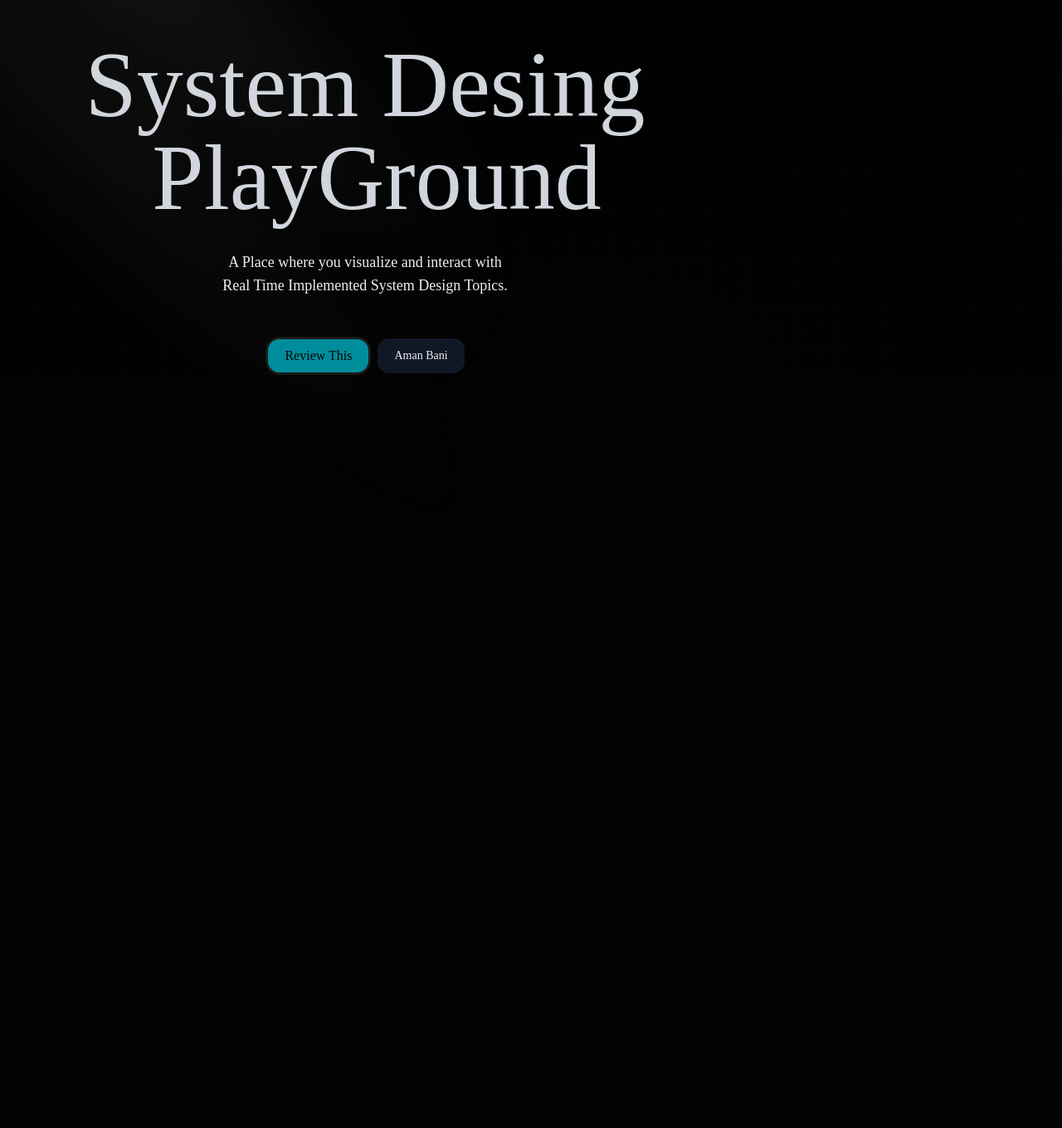
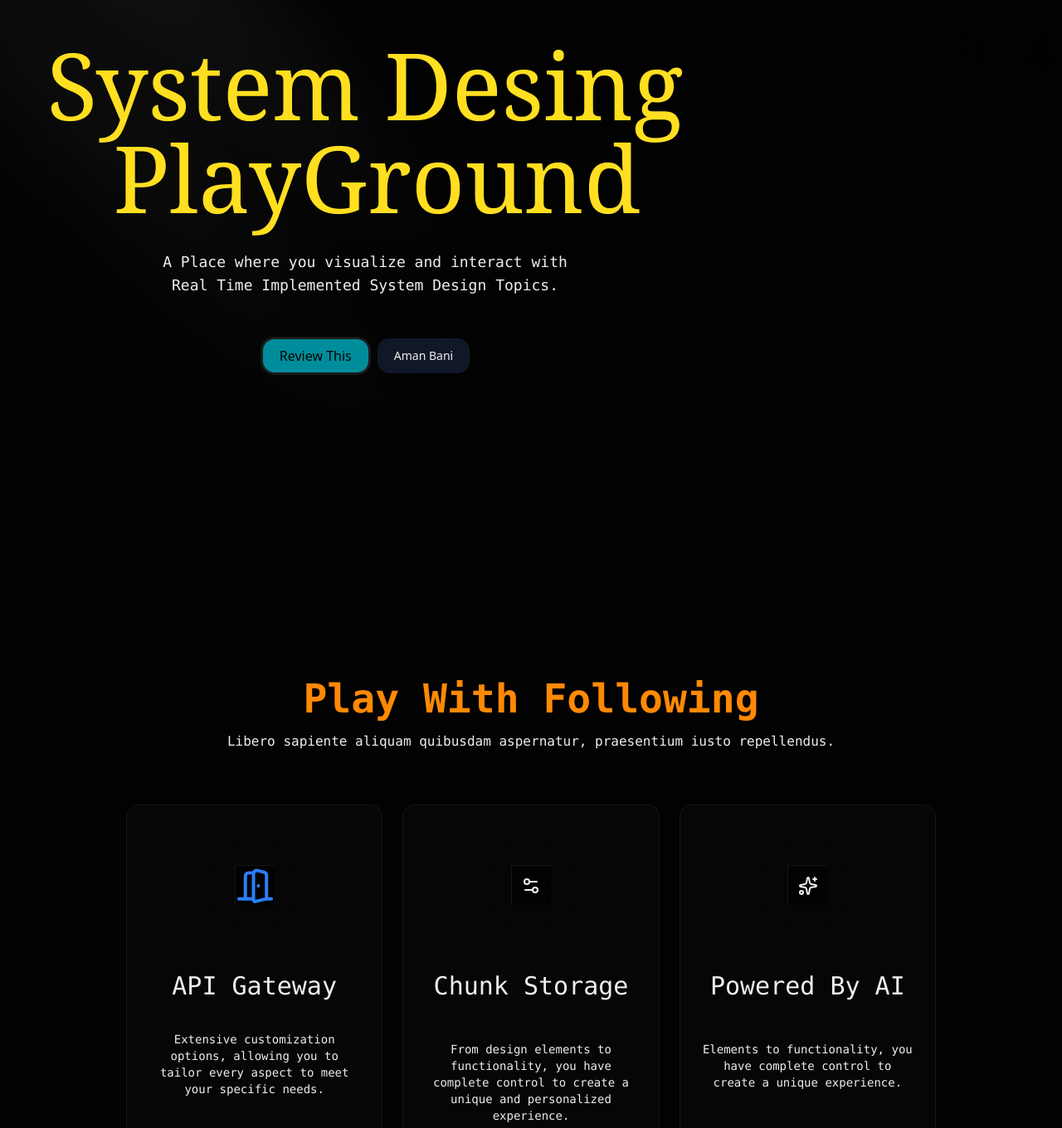
Before and after one commit to AmanBani/Intelligent-API-Gateway, a Next.js app in the folder frontend/: page / in a window 1280 px wide. Shown: the part 110-1470 px from the top of the page at 83% size. Before the commit the page ends 800 px from the top, so only its background shows below. Built offline with nearby package versions, Linux system fonts and the light colour scheme.

Commit message:
frontend changes in main page

```diff
--- a/frontend/app/globals.css
+++ b/frontend/app/globals.css
@@ -41,8 +41,8 @@
 
 /* Updated for modern black theme with silver accents */
 @theme inline {
-  --font-sans: "Geist", "Geist Fallback";
-  --font-mono: "Geist Mono", "Geist Mono Fallback";
+  /* --font-sans: "Geist", "Geist Fallback";
+  --font-mono: "Geist Mono", "Geist Mono Fallback"; */
   --color-background: var(--background);
   --color-foreground: var(--foreground);
   --color-card: var(--card);
--- a/frontend/app/page.tsx
+++ b/frontend/app/page.tsx
@@ -1,5 +1,6 @@
 // import  {HeroHeader} from "@/components/header"
 import MainSection from "@/components/hero-section"
+import Features from "@/components/features-1"
 
 
 
@@ -8,6 +9,7 @@ export default function Home(){
     <>
     {/* <HeroHeader /> */}
     <MainSection />
+    <Features className="mt-20" />
 
     </>
 
--- /dev/null
+++ b/frontend/components/features-1.tsx
@@ -0,0 +1,78 @@
+import { Card, CardContent, CardHeader } from '@/components/ui/card'
+import { Settings2, Sparkles, Zap } from 'lucide-react'
+import { ReactNode } from 'react'
+import { DoorOpen } from 'lucide-react';
+
+export default function Features({ className = "" }) {
+    return (
+        <section className=" py-16 md:py-32 dark:bg-transparent font-mono">
+            <div className="@container mx-auto max-w-5xl px-6">
+                <div className="text-center">
+                    <h2 className="text-balance text-4xl font-semibold lg:text-5xl font-mono text-orange-400">Play  With Following</h2>
+                    <p className="mt-4 font-mono">Libero sapiente aliquam quibusdam aspernatur, praesentium iusto repellendus.</p>
+                </div>
+                <div className="@min-4xl:max-w-full @min-4xl:grid-cols-3 mx-auto mt-8 grid max-w-sm gap-6 *:text-center md:mt-16">
+                    <Card className="group shadow-zinc-950/5">
+                        <CardHeader className="pb-3">
+                            <CardDecorator>
+                                <DoorOpen size={100} className='text-blue-500'/>
+
+                            </CardDecorator>
+
+                            <h3 className="mt-6 text-3xl font-mono">API Gateway</h3>
+                        </CardHeader>
+
+                        <CardContent>
+                            <p className="text-sm font-mono">Extensive customization options, allowing you to tailor every aspect to meet your specific needs.</p>
+                        </CardContent>
+                    </Card>
+
+                    <Card className="group shadow-zinc-950/5">
+                        <CardHeader className="pb-3">
+                            <CardDecorator>
+                                <Settings2
+                                    className="size-6"
+                                    aria-hidden
+                                />
+                            </CardDecorator>
+
+                            <h3 className="mt-6 text-3xl font-medium font-mono">Chunk Storage</h3>
+                        </CardHeader>
+
+                        <CardContent>
+                            <p className="mt-3 text-sm font-mono">From design elements to functionality, you have complete control to create a unique and personalized experience.</p>
+                        </CardContent>
+                    </Card>
+
+                    <Card className="group shadow-zinc-950/5">
+                        <CardHeader className="pb-3">
+                            <CardDecorator>
+                                <Sparkles
+                                    className="size-6"
+                                    aria-hidden
+                                />
+                            </CardDecorator>
+
+                            <h3 className="mt-6 text-3xl font-medium font-mono">Powered By AI</h3>
+                        </CardHeader>
+
+                        <CardContent>
+                            <p className="mt-3 text-sm font-mono">Elements to functionality, you have complete control to create a unique experience.</p>
+                        </CardContent>
+                    </Card>
+                </div>
+            </div>
+        </section>
+    )
+}
+
+const CardDecorator = ({ children }: { children: ReactNode }) => (
+    <div className="mask-radial-from-40% mask-radial-to-60% relative mx-auto size-36 duration-200 [--color-border:color-mix(in_oklab,var(--color-zinc-950)10%,transparent)] group-hover:[--color-border:color-mix(in_oklab,var(--color-zinc-950)20%,transparent)] dark:[--color-border:color-mix(in_oklab,var(--color-white)15%,transparent)] dark:group-hover:[--color-border:color-mix(in_oklab,var(--color-white)20%,transparent)]">
+        <div
+            aria-hidden
+            className="absolute inset-0 bg-[linear-gradient(to_right,var(--color-border)_1px,transparent_1px),linear-gradient(to_bottom,var(--color-border)_1px,transparent_1px)] bg-[size:24px_24px] dark:opacity-50"
+        />
+
+        <div className="bg-background absolute inset-0 m-auto flex size-12 items-center justify-center border-l border-t">{children}</div>
+    </div>
+)
--- a/frontend/components/hero-section.tsx
+++ b/frontend/components/hero-section.tsx
@@ -1,3 +1,5 @@
+"use client";
+
 import React from 'react'
 import Link from 'next/link'
 import { ArrowRight, ChevronRight } from 'lucide-react'
@@ -7,6 +9,9 @@ import { TextEffect } from '@/components/ui/text-effect'
 import { AnimatedGroup } from '@/components/ui/animated-group'
 import { HeroHeader } from "@/components/header"
 import IntegrationsSection from "@/components/integrations-4"
+
+import { motion } from "framer-motion";
+const MotionButton = motion(Button);
 
 
 import system_design from "@/public/images/system_design.jpg"
@@ -35,7 +40,7 @@ export default function MainSection() {
     return (
         <>
 
-            <main className="overflow-hidden">
+            <main className="overflow-hidden h-screen">
                 <div
                     aria-hidden
                     className="absolute inset-0 isolate hidden opacity-65 contain-strict lg:block">
@@ -103,7 +108,7 @@ export default function MainSection() {
                                     preset="fade-in-blur"
                                     speedSegment={0.1}
                                     as="h1"
-                                    className="mx-auto mt-2 max-w-4xl text-balance text-5xl max-md:font-semibold md:text-9xl lg:mt-3 xl:text-[7rem] text-gray-300">
+                                    className="mx-auto mt-2  font-serif max-w-4xl text-balance text-5xl max-md:font-semibold md:text-9xl lg:mt-3 xl:text-[7rem] text-yellow-300">
                                     System Desing PlayGround
                                 </TextEffect>
 
@@ -113,7 +118,7 @@ export default function MainSection() {
                                     speedSegment={0.3}
                                     delay={0.2}
                                     as="p"
-                                    className="mx-auto mt-8 max-w-2xl text-balance text-lg">
+                                    className="mx-auto mt-8 max-w-2xl text-balance text-lg font-mono">
                                     A Place where you visualize and interact with Real Time Implemented System Design Topics.
                                 </TextEffect>
 
@@ -142,16 +147,32 @@ export default function MainSection() {
                                             </Link>
                                         </Button>
                                     </div>
-                                    <Button
+                                  <MotionButton
                                     key={2}
-                                        asChild
                                     size="lg"
                                     variant="ghost"
-                                        className="h-10.5 rounded-xl px-5 bg-gray-900">
+                                     className="h-10.5 rounded-xl px-5 bg-gray-900 "
+                                     whileHover={{ scale: 1.05 }}
+                                     whileTap={{ scale: 0.95 }}
+
+                                    //  initial={{ y: -100, opacity: 0 }}
+                                    //     animate={{
+                                    //         y: 0,
+                                    //         opacity: 1,
+                                    //     }}
+                                    //     transition={{
+                                    //         type: "spring",
+                                    //         stiffness: 120,
+                                    //         damping: 10,
+                                    //         duration: 4,
+                                    //         delay: 1
+                                    //     }}
+
+>
                                 <Link href="#link">
                                     <span className="text-nowrap">Aman Bani</span>
                                 </Link>
-                                    </Button>
+                                </MotionButton>
                                 </AnimatedGroup>
                             </div>
 
--- /dev/null
+++ b/frontend/components/ui/card.tsx
@@ -0,0 +1,92 @@
+import * as React from "react"
+
+import { cn } from "@/lib/utils"
+
+function Card({ className, ...props }: React.ComponentProps<"div">) {
+  return (
+    <div
+      data-slot="card"
+      className={cn(
+        "bg-card text-card-foreground flex flex-col gap-6 rounded-xl border py-6 shadow-sm",
+        className
+      )}
+      {...props}
+    />
+  )
+}
+
+function CardHeader({ className, ...props }: React.ComponentProps<"div">) {
+  return (
+    <div
+      data-slot="card-header"
+      className={cn(
+        "@container/card-header grid auto-rows-min grid-rows-[auto_auto] items-start gap-2 px-6 has-data-[slot=card-action]:grid-cols-[1fr_auto] [.border-b]:pb-6",
+        className
+      )}
+      {...props}
+    />
+  )
+}
+
+function CardTitle({ className, ...props }: React.ComponentProps<"div">) {
+  return (
+    <div
+      data-slot="card-title"
+      className={cn("leading-none font-semibold", className)}
+      {...props}
+    />
+  )
+}
+
+function CardDescription({ className, ...props }: React.ComponentProps<"div">) {
+  return (
+    <div
+      data-slot="card-description"
+      className={cn("text-muted-foreground text-sm", className)}
+      {...props}
+    />
+  )
+}
+
+function CardAction({ className, ...props }: React.ComponentProps<"div">) {
+  return (
+    <div
+      data-slot="card-action"
+      className={cn(
+        "col-start-2 row-span-2 row-start-1 self-start justify-self-end",
+        className
+      )}
+      {...props}
+    />
+  )
+}
+
+function CardContent({ className, ...props }: React.ComponentProps<"div">) {
+  return (
+    <div
+      data-slot="card-content"
+      className={cn("px-6", className)}
+      {...props}
+    />
+  )
+}
+
+function CardFooter({ className, ...props }: React.ComponentProps<"div">) {
+  return (
+    <div
+      data-slot="card-footer"
+      className={cn("flex items-center px-6 [.border-t]:pt-6", className)}
+      {...props}
+    />
+  )
+}
+
+export {
+  Card,
+  CardHeader,
+  CardFooter,
+  CardTitle,
+  CardAction,
+  CardDescription,
+  CardContent,
+}
```
Lines whose indentation alone changed are shown as unchanged.
